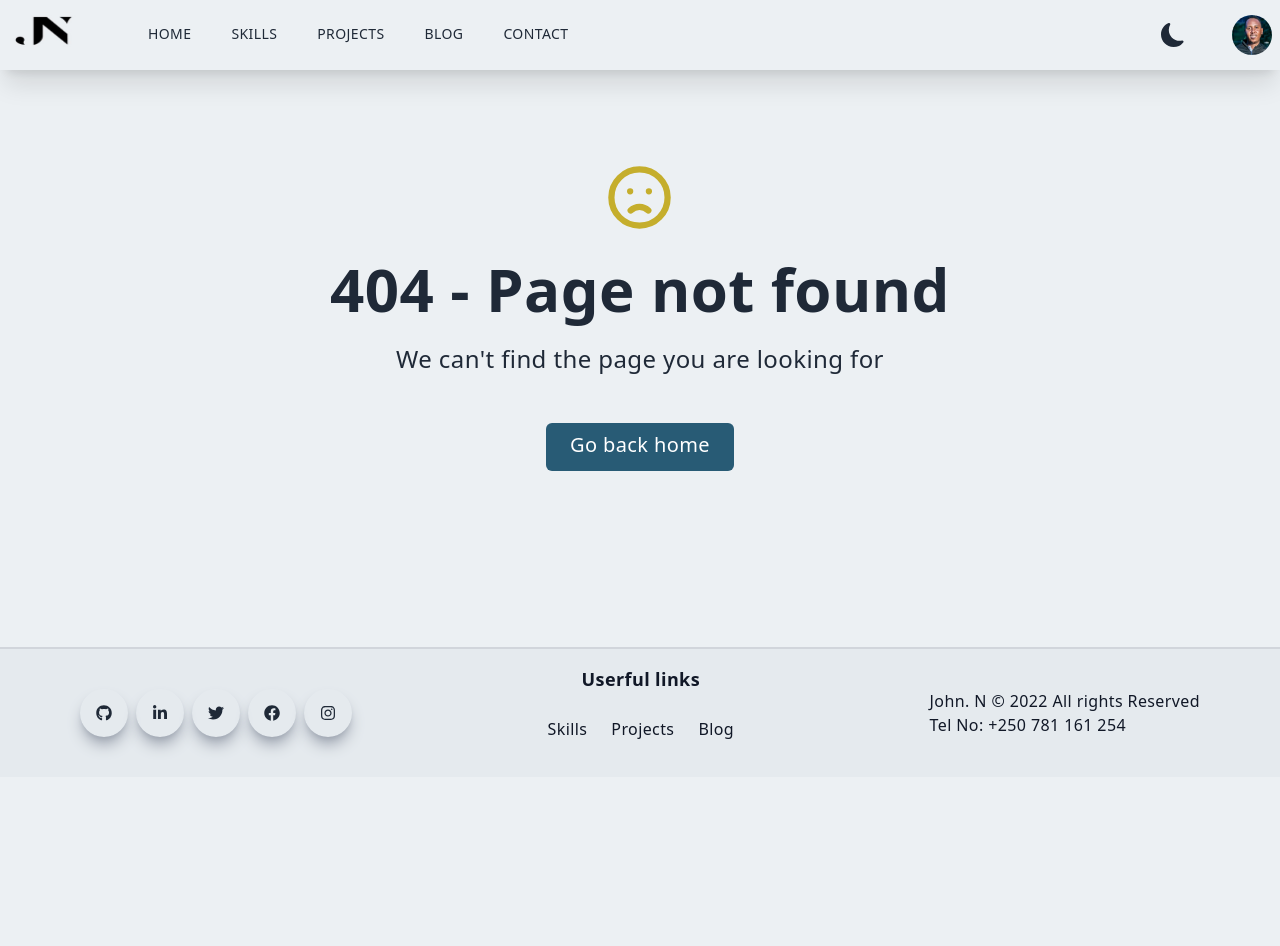
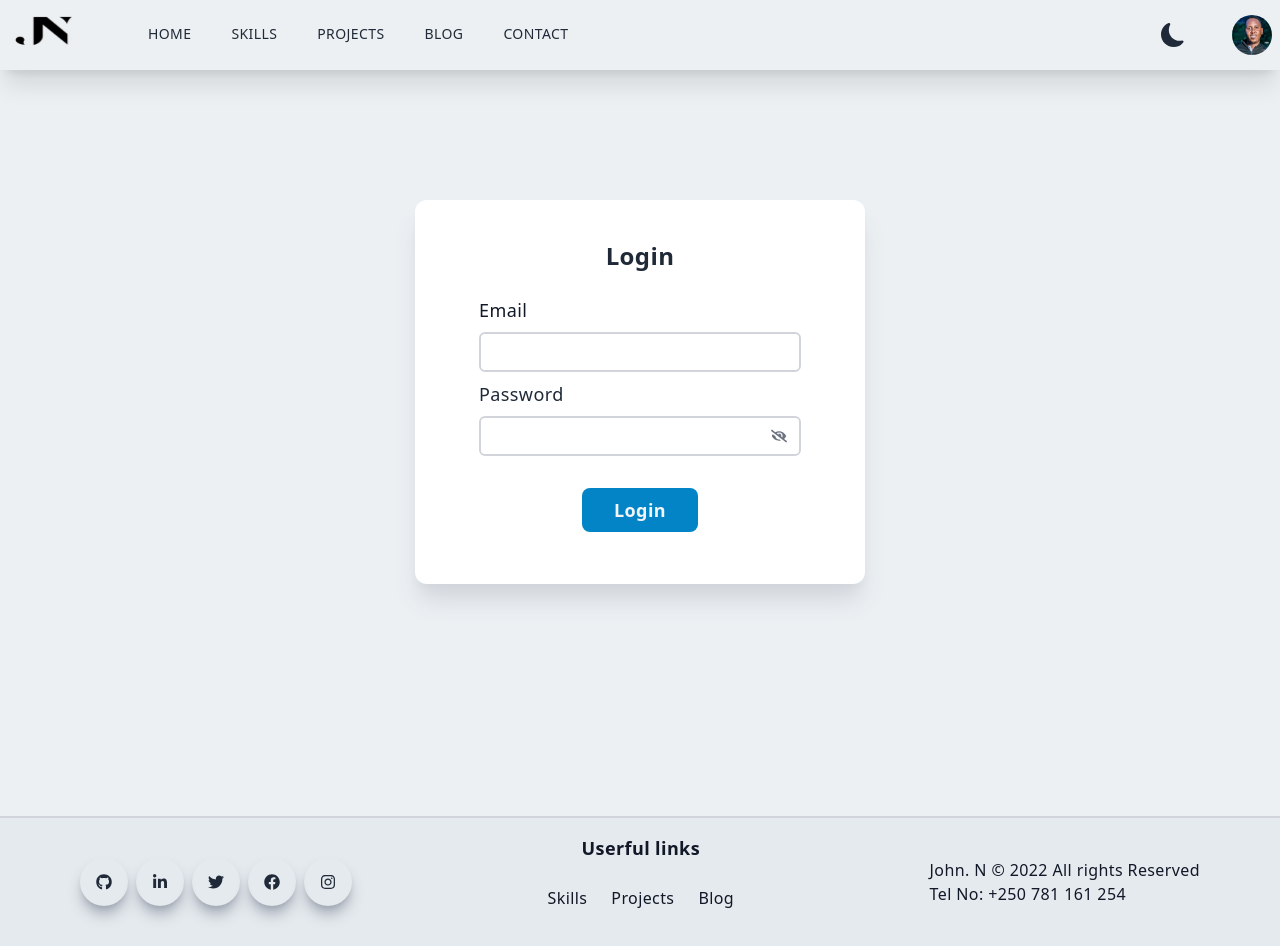
Before and after one commit to niyontwali/updated-portfolio-nextjs, a Next.js app: page /login in a window 1280 px wide. Before the commit this address had no page. Before the commit the page ends 800 px from the top, so only its background shows below. Built offline with nearby package versions, Linux system fonts and the light colour scheme; a small style sheet from the web is missing.

Commit message:
login feature done

```diff
--- /dev/null
+++ b/components/Login.jsx
@@ -0,0 +1,93 @@
+import { useState } from "react";
+import {FaEye, FaEyeSlash} from 'react-icons/fa'
+
+const Login = () => {
+  const [showPassword, setShowPassword] = useState(false);
+  const [error, setError] = useState('')
+  const [values, setValues] = useState({
+    email: "",
+    password: "",
+  });
+
+  const handleShowPassword = () => {
+    setShowPassword(!showPassword);
+  };
+
+  const handleChange = (e) => {
+    setValues({
+      ...values,
+      [e.target.name]: e.target.value,
+    });
+  }
+
+  const handleSubmit = (e) => {
+    e.preventDefault()
+    if (e.target.email.value === '' || e.target.password.value === '') {
+      setError('Please fill out all fields')
+    } else {
+      const error = "Only the Admin is authorized to login"
+      setError(error)
+      setTimeout(() => {
+        setError('')
+        setValues({
+          email: "",
+          password: "",
+        })
+      } , 3000)
+    }
+  }
+
+  return (
+    <div className='w-full h-screen pt-[20vh] px-4'>
+      <div className='bg-white dark:bg-[#2d333b] max-w-[450px] mx-auto mt-[5vh] rounded-xl shadow-xl shadow-gray-300 dark:shadow-lg dark:shadow-gray-700'>
+        <div className='mx-4 lg:px-12 flex items-center py-6'>
+          <form onSubmit={handleSubmit} className='w-full py-4'>
+            <div className='text-center'>
+              <p className='text-gray-800 dark:text-gray-300 text-2xl font-bold'>Login</p>
+            </div>
+            <div>
+              {
+                error && <p className='text-red-500 mt-4 text-center text-sm font-bold'>{error}</p>
+              }
+            </div>
+            <div className='py-6'>
+              <label className='text-lg text-gray-900 dark:text-gray-300 font-[400]'>Email</label>
+              <input
+                type="email"
+                className='block w-full border-2 border-gray-300 rounded-md px-3 py-[6px] my-2 dark:border-gray-600 bg-transparent outline-none'
+                name="email"
+                value={values.email}
+                onChange={handleChange}
+              />
+              <label className='text-lg font-[400]'>Password</label>
+              <div className="flex justify-between items-center w-full border-2 border-gray-300 rounded-md px-3 py-[6px] my-2 outline-none dark:border-gray-600 bg-trasparent">
+                <input
+                  type={showPassword ? "text" : "password"}
+                  className="bg-transparent outline-none"
+                  name="password"
+                  value={values.password}
+                  onChange={handleChange}
+                />
+                <div className="cursor-pointer text-gray-500 dark:text-gray-300" onClick={handleShowPassword}>
+                  {showPassword ? (
+                    <FaEye />
+                  ) : (
+                    <FaEyeSlash />
+                  )}
+                </div>
+              </div>
+            </div>
+            <div className='flex justify-center items-center mb-3'>
+              <button type="submit" className='px-8 py-2 text-lg font-bold rounded-lg bg-[#0284c7] hover:bg-[#0a91d5] dark:bg-[#045d8a] dark:hover:bg-[#0679b3] text-gray-100'>
+                Login
+              </button>
+            </div>
+          </form>
+        </div>
+
+      </div>
+    </div>
+  )
+}
+
+export default Login
--- /dev/null
+++ b/pages/login.js
@@ -0,0 +1,17 @@
+import Head from 'next/head'
+import Login from '../components/Login'
+
+export default function Project() {
+  return (
+    <div>
+      <Head>
+        <title>John | Login</title>
+        <meta name="description" content="Login page" />
+        <link rel="icon" href="/titleLogo.jpg"/>
+      </Head>
+      <div>
+        <Login />
+      </div>
+    </div>
+  )
+}
```
